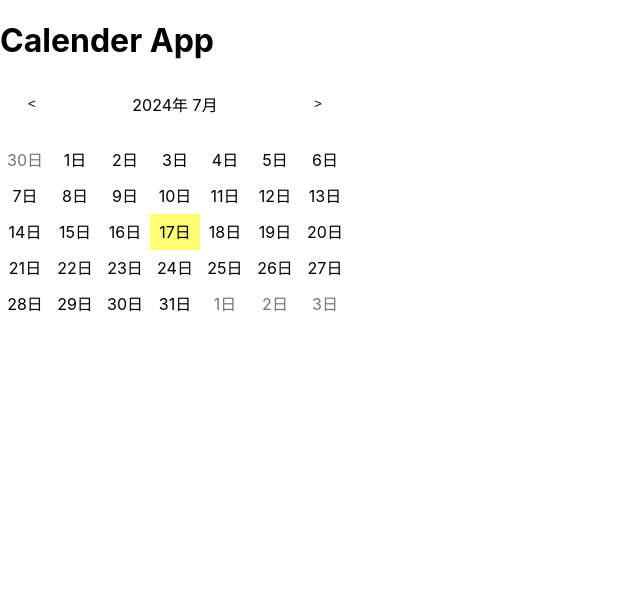
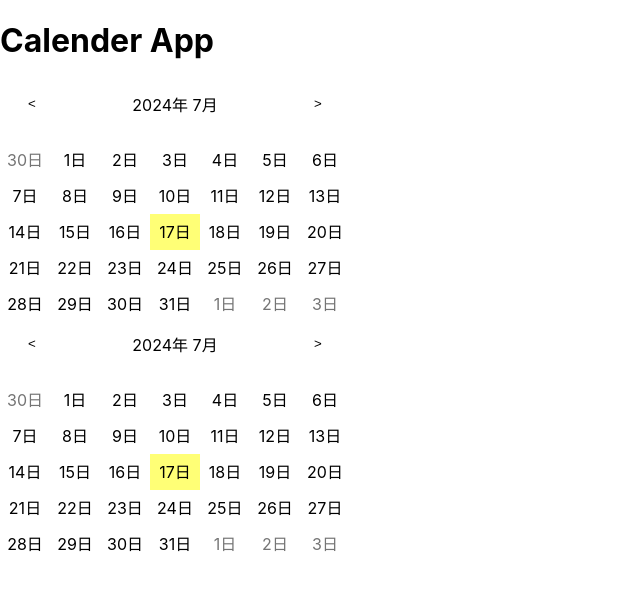
Before and after one commit to Maki0419-git/calender-app, a React (Create React App) app: page / in a window 1280 px wide. Shown: the top 590 px of the page, without its empty margins (0-640 px from the left). Built offline with nearby package versions, Linux system fonts and the light colour scheme.

Commit message:
feat(calender): add select date feature

```diff
--- a/src/App.js
+++ b/src/App.js
@@ -5,6 +5,7 @@ function App() {
     <div>
       <h1>Calender App</h1>
       <Calender />
+      <Calender options={{ enableCrossMonth: true }} />
     </div>
   );
 }
--- a/src/components/calender/Calender.js
+++ b/src/components/calender/Calender.js
@@ -11,17 +11,41 @@ const isToday = (date) => {
     : "";
 };
 
-const isCurrentMonth = (date) => {
+const isActive = (date, startDate, endDate) => {
+  if (startDate && endDate) {
+    return new Date(date.year, date.month, date.day) >=
+      new Date(startDate.year, startDate.month, startDate.day) &&
+      new Date(date.year, date.month, date.day) <=
+        new Date(endDate.year, endDate.month, endDate.day)
+      ? "active"
+      : "";
+  } else if (
+    startDate &&
+    date.day === startDate.day &&
+    date.month === startDate.month &&
+    date.year === startDate.year
+  )
+    return "active";
+  return "";
+};
+
+const isCurrentMonth = (date, enableCrossMonth) => {
   const today = new Date();
   return date.month === today.getMonth() && date.year === today.getFullYear()
     ? ""
-    : "none-current-month";
+    : `none-current-month ${enableCrossMonth ? "" : "disabled"}`;
 };
 
-export function Calender() {
+export function Calender({ options = { enableCrossMonth: false } }) {
   const [date, setDate] = useState(new Date());
+  const [startDate, setStartDate] = useState(null);
+  const [endDate, setEndDate] = useState(null);
   const { calenderWeeks } = useCalender(date.getMonth(), date.getFullYear());
-
+  const { enableCrossMonth } = options;
+  console.log({
+    startDate,
+    endDate,
+  });
   const prevMonth = () => {
     setDate((prev) => {
       return new Date(prev.getFullYear(), prev.getMonth() - 1, 1);
@@ -32,6 +56,21 @@ export function Calender() {
     setDate((prev) => {
       return new Date(prev.getFullYear(), prev.getMonth() + 1, 1);
     });
+  };
+
+  const handleDateClick = (date) => {
+    if (!startDate) {
+      setStartDate(date);
+    } else if (
+      !endDate &&
+      new Date(date.year, date.month, date.day) >=
+        new Date(startDate.year, startDate.month, startDate.day)
+    ) {
+      setEndDate(date);
+    } else {
+      setStartDate(date);
+      setEndDate(null);
+    }
   };
 
   console.log(calenderWeeks);
@@ -56,7 +95,11 @@ export function Calender() {
                 return (
                   <div
                     key={i}
-                    className={`date ${isToday(date)} ${isCurrentMonth(date)}`}
+                    className={`date ${isToday(date)} ${isCurrentMonth(
+                      date,
+                      enableCrossMonth
+                    )} ${isActive(date, startDate, endDate)}`}
+                    onClick={() => handleDateClick(date, startDate, endDate)}
                   >
                     {date.day}日
                   </div>
--- a/src/components/calender/calender.css
+++ b/src/components/calender/calender.css
@@ -48,11 +48,15 @@
   &.today {
     background-color: #ffff76;
   }
+  &.none-current-month {
+    color: #757575;
+  }
+
+  &.none-current-month.disabled:hover {
+    cursor: not-allowed;
+  }
   &.active {
     background-color: #006edc;
     color: white;
   }
-  &.none-current-month {
-    color: #757575;
-  }
 }
```
